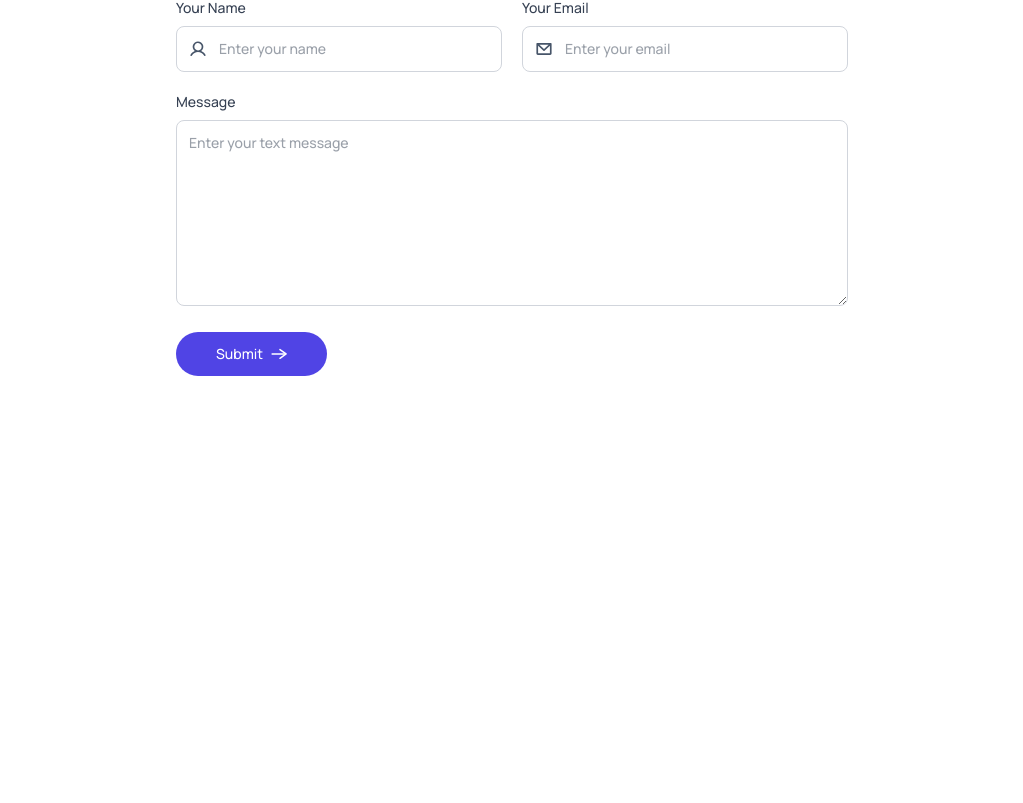
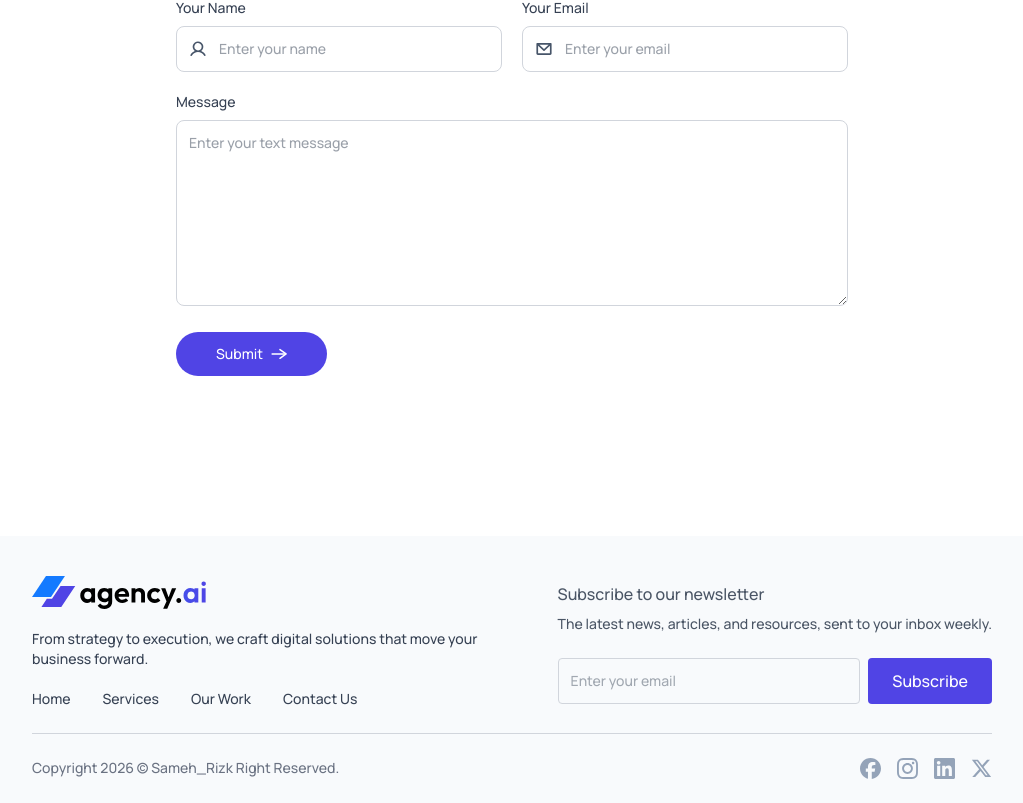
Before and after one commit to SamRizk194/AGENCY.AI, a React (Vite) app: page / in a window 1280 px wide. Shown: the part 3310-4113 px from the top of the page, without its empty margins (128-1151 px from the left). Before the commit the page ends 3686 px from the top, so only its background shows below. Built offline with nearby package versions, Linux system fonts and the light colour scheme.

Commit message:
adding footer section

```diff
--- a/src/App.jsx
+++ b/src/App.jsx
@@ -7,6 +7,7 @@
 import Teams from "./components/Teams";
 import ContactUs from "./components/ContactUs";
 import { Toaster } from "react-hot-toast";
+import Footer from "./components/Footer";
 
 function App() {
   const [theme, setTheme] = useState(
@@ -23,6 +24,7 @@
       <OurWork />
       <Teams />
       <ContactUs />
+      <Footer theme={theme} />
     </div>
   );
 }
--- /dev/null
+++ b/src/components/Footer.jsx
@@ -0,0 +1,79 @@
+import assets from "../assets/assets";
+
+function Footer({ theme }) {
+  return (
+    <div className="bg-slate-50 dark:bg-gray-900 pt-10 sm:pt-10 mt-20 sm:mt-40 px-4 sm:px-10 lg:px-24 xl:px-40">
+      {/* footer top */}
+      <div className="flex justify-between lg:items-center max-lg:flex-col gap-10">
+        {/* left side div */}
+        <div className="space-y-5 text-sm text-gray-700 dark:text-gray-400">
+          <img
+            src={theme === "dark" ? assets.logo_dark : assets.logo}
+            className="w-32 sm:w-44"
+            alt=""
+          />
+          <p className="max-w-md">
+            From strategy to execution, we craft digital solutions that move
+            your business forward.
+          </p>
+          <ul className="flex gap-8">
+            <li>
+              <a className="hover:text-primary" href="#hero">
+                Home
+              </a>
+            </li>
+            <li>
+              <a className="hover:text-primary" href="#services">
+                Services
+              </a>
+            </li>
+            <li>
+              <a className="hover:text-primary" href="#our-work">
+                Our Work
+              </a>
+            </li>
+            <li>
+              <a className="hover:text-primary" href="#contact-us">
+                Contact Us
+              </a>
+            </li>
+          </ul>
+        </div>
+        {/* right side div */}
+        <div className="text-gray-600 dark:text-gray-400">
+          <h3 className="font-semibold">Subscribe to our newsletter</h3>
+          <p className="text-sm mt-2 mb-6">
+            The latest news, articles, and resources, sent to your inbox weekly.
+          </p>
+          <div className="flex gap-2 text-small">
+            <input
+              type="email"
+              name="email"
+              required
+              placeholder="Enter your email"
+              id=""
+              className="w-full p-3 text-sm outline-none rounded dark:text-gray-200 bg-transparent border border-gray-300 dark:border-gray-500"
+            />
+            <button className="bg-primary rounded text-white px-6 ">
+              Subscribe
+            </button>
+          </div>
+        </div>
+      </div>
+      <hr className="border-gray-300 dark:border-gray-600 my-6" />
+      {/* footer bottom */}
+      <div className="flex justify-center sm:justify-between flex-wrap gap-4 text-sm text-gray-500 pb-6">
+        <p>Copyright 2026 © Sameh_Rizk Right Reserved.</p>
+
+        <div className="flex justify-between items-center  gap-4">
+          <img src={assets.facebook_icon} alt="" />
+          <img src={assets.instagram_icon} alt="" />
+          <img src={assets.linkedin_icon} alt="" />
+          <img src={assets.twitter_icon} alt="" />
+        </div>
+      </div>
+    </div>
+  );
+}
+
+export default Footer;
```
